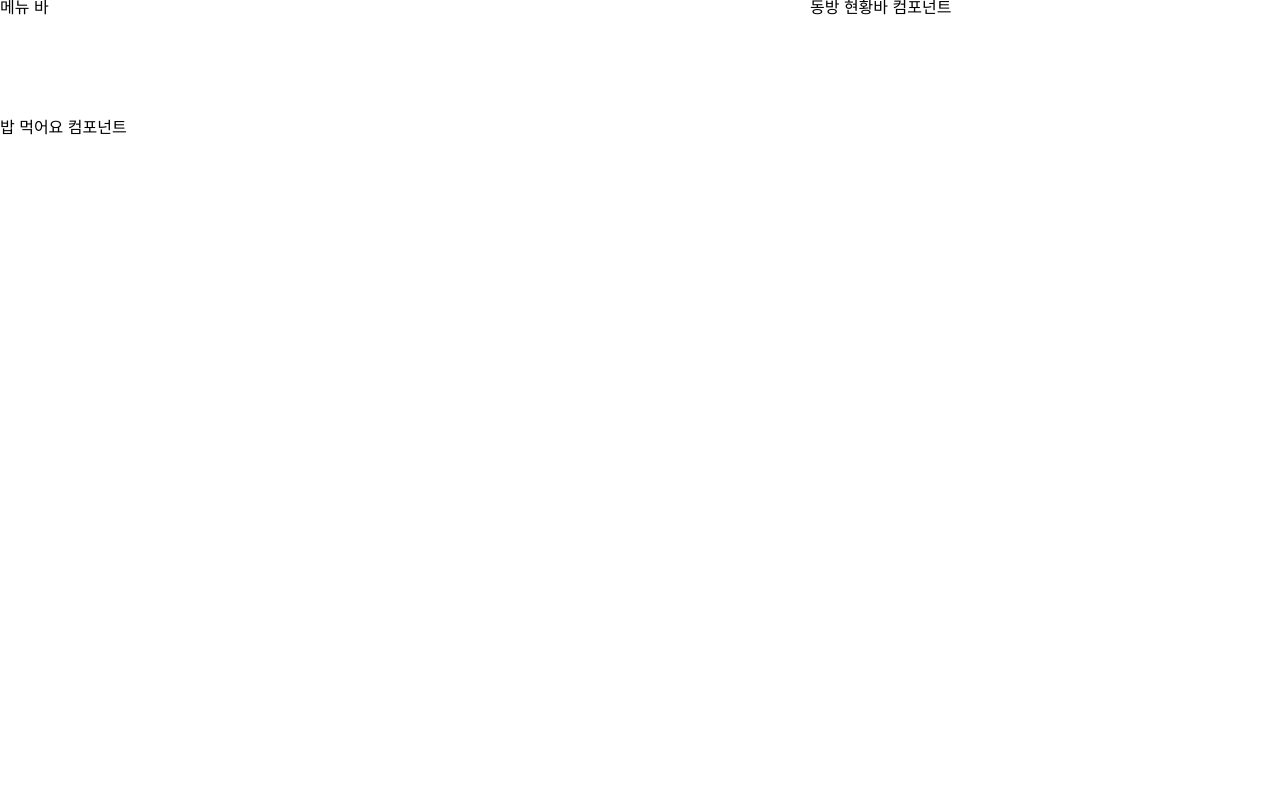
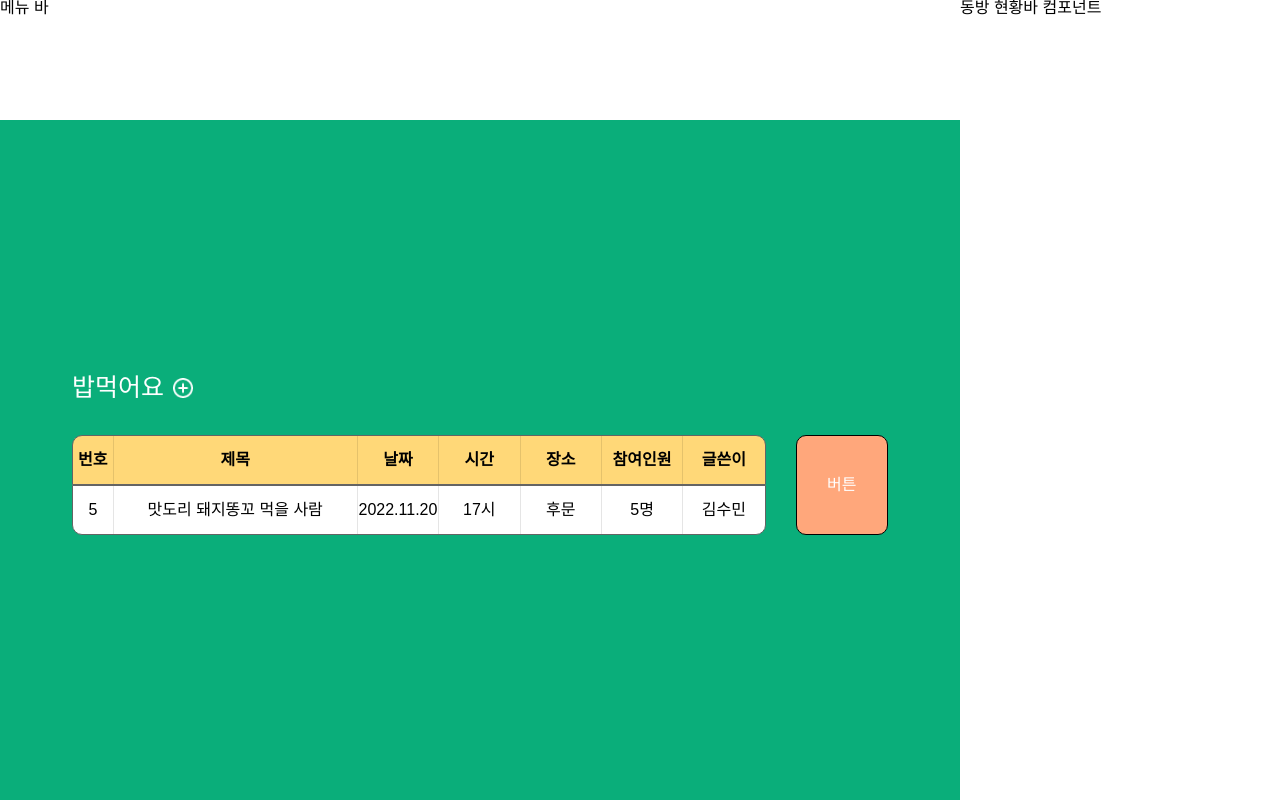
Before and after one commit to JNU-econovation/econo-forest-fe, a React (Create React App) app: page /eat in a window 1280 px wide. Built offline with nearby package versions, Linux system fonts and the light colour scheme; a web font is replaced by a local one.

Commit message:
feat(Eat): EatInfo 스타일링

```diff
--- a/src/App.js
+++ b/src/App.js
@@ -41,9 +41,10 @@ const GlobalStyle = createGlobalStyle`
     text-decoration: none;
     outline: none;
   }
+
   body {
+    font-weight: 400;
     font-family: 'Apple SD Gothic Neo', sans-serif;
-    font-weight: 400;
   }
 `;
 
--- /dev/null
+++ b/src/components/eat/EatInfo.js
@@ -0,0 +1,117 @@
+import styled from "styled-components";
+import {useEffect, useState} from "react";
+
+function EatInfo({onEditMode, info}) {
+  const [eatInfo, setEatInfo] = useState({});
+
+
+  useEffect(() => {
+    if (!onEditMode) {
+      setEatInfo(info);
+    }
+  }, [onEditMode])
+
+  return (
+    <Section>
+      <Info>
+        <TitleBox>
+          <div className="info-header" id="id">번호</div>
+          <div className="info-header" id="title">제목</div>
+          <div className="info-header" id="date">날짜</div>
+          <div className="info-header" id="time">시간</div>
+          <div className="info-header" id="location">장소</div>
+          <div className="info-header" id="participants">참여인원</div>
+          <div className="info-header" id="author">글쓴이</div>
+        </TitleBox>
+        <InputBox>
+          <div className="info" id="id">5</div>
+          <div className="info" id="title">맛도리 돼지똥꼬 먹을 사람</div>
+          <div className="info" id="date">2022.11.20</div>
+          <div className="info" id="time">17시</div>
+          <div className="info" id="location">후문</div>
+          <div className="info" id="participants">5명</div>
+          <div className="info" id="author">김수민</div>
+        </InputBox>
+      </Info>
+      <Button><div>버튼</div></Button>
+    </Section>
+  )
+};
+
+const Section = styled.div`
+  width: 100%;
+  height: 120px;
+
+  padding: 10px 0;
+
+  display: grid;
+  grid-template-columns: auto 15%;
+
+  font-family: ${props => props.theme.mainFont};
+`;
+
+const Info = styled.div`
+  display: grid;
+  grid-template-rows: 1fr 1fr;
+
+`;
+
+const TitleBox = styled.div`
+  display: grid;
+  grid-template-columns: 0.5fr 3fr 1fr 1fr 1fr 1fr 1fr;
+
+  background-color: ${props => props.theme.yellow};
+  border: 1px solid ${props => props.theme.additiveColor};
+  border-radius: 10px 10px 0 0;
+  font-size: ${props => props.theme.bodyFontSize};
+
+  .info-header {
+    display: flex;
+    justify-content: center;
+    align-items: center;
+    border-right: 1px solid rgba(0,0,0,0.1);
+    font-weight: bold;
+  }
+
+  .info-header:nth-last-child(1) {
+    border: none;
+  }
+`;
+
+const InputBox = styled.div`
+  display: grid;
+  grid-template-columns: 0.5fr 3fr 1fr 1fr 1fr 1fr 1fr;
+
+  background-color: ${props => props.theme.white};
+  border: 1px solid ${props => props.theme.additiveColor};
+  border-radius: 0 0 10px 10px;
+
+  .info {
+    display: flex;
+    justify-content: center;
+    align-items: center;
+    border-right: 1px solid rgba(0,0,0,0.1);
+  }
+
+  .info:nth-last-child(1) {
+    border: none;
+  }
+`;
+
+const Button = styled.div`
+  margin-left: 30px;
+
+  display: flex;
+  justify-content: center;
+  align-items: center;
+
+  background-color: ${props => props.theme.orange};
+  border: 1px solid ${props => props.theme.black};
+  border-radius: 10px;
+
+  div {
+    color: ${props => props.theme.brightColor};
+  }
+`;
+
+export default EatInfo;
--- a/src/pages/Eat.js
+++ b/src/pages/Eat.js
@@ -1,11 +1,20 @@
 import styled from "styled-components";
+
+import plusIcon from '../images/Icon feather-plus-circle.webp'
+import EatInfo from "../components/eat/EatInfo";
 
 function Eat(){
   return (
     <Body>
       <Main>
         <div>메뉴 바</div>
-        <div>밥 먹어요 컴포넌트</div>
+        <Section>
+          <TitleBox>
+            <div className="title">밥먹어요</div>
+            <img className="plus-icon" src={plusIcon} />
+          </TitleBox>
+          <EatInfo />
+        </Section>
       </Main>
       <div>동방 현황바 컴포넌트</div>
     </Body>
@@ -17,17 +26,46 @@ const Body = styled.div`
   height: 100vh;
 
   display: grid;
-  grid-template-columns: auto 470px;
+  grid-template-columns: auto 25%;
 
   font-family: ${props => props.theme.logoFont};
 `
 
 const Main = styled.div`
-  display: flex;
-  flex-direction: column;
-
   display: grid;
   grid-template-rows: 120px auto;
 `;
 
+const Section = styled.div`
+  padding: 7.5%;
+  background-color: ${props => props.theme.green};
+  display: flex;
+  flex-direction: column;
+  justify-content: center;
+  align-items: center;
+`;
+
+const TitleBox = styled.div`
+  width: 100%;
+  padding-bottom: 25px;
+
+  display: flex;
+  justify-content: flex-start;
+  align-items: center;
+
+  color: ${props => props.theme.brightColor};
+  font-family: ${props => props.theme.logoFont};
+  font-size: ${props => props.theme.titleFontSize};
+
+  .title {
+    padding-right: 9px;
+  }
+
+  .plus-icon {
+    width: 20px;
+    height: 20px;
+    object-fit: cover;
+  }
+`;
+
 export default Eat;
--- a/src/styles/Theme.js
+++ b/src/styles/Theme.js
@@ -9,7 +9,13 @@ const Theme = {
   additiveColor: "#646464",
   brightColor: "#ffffff",
 
+  titleFontSize: "25px",
+  subtitleFontSize: "20px",
+  bodyFontSize: "16px",
+  captionFontSize: "12px",
+
   logoFont: "'Elice Digital Baeum', sans-serif",
+  mainFont: "'Apple SD Gothic Neo', sans-serif",
 }
 
 export default Theme;
```
Also changed, not shown: src/images/Icon feather-plus-circle.webp (added).
